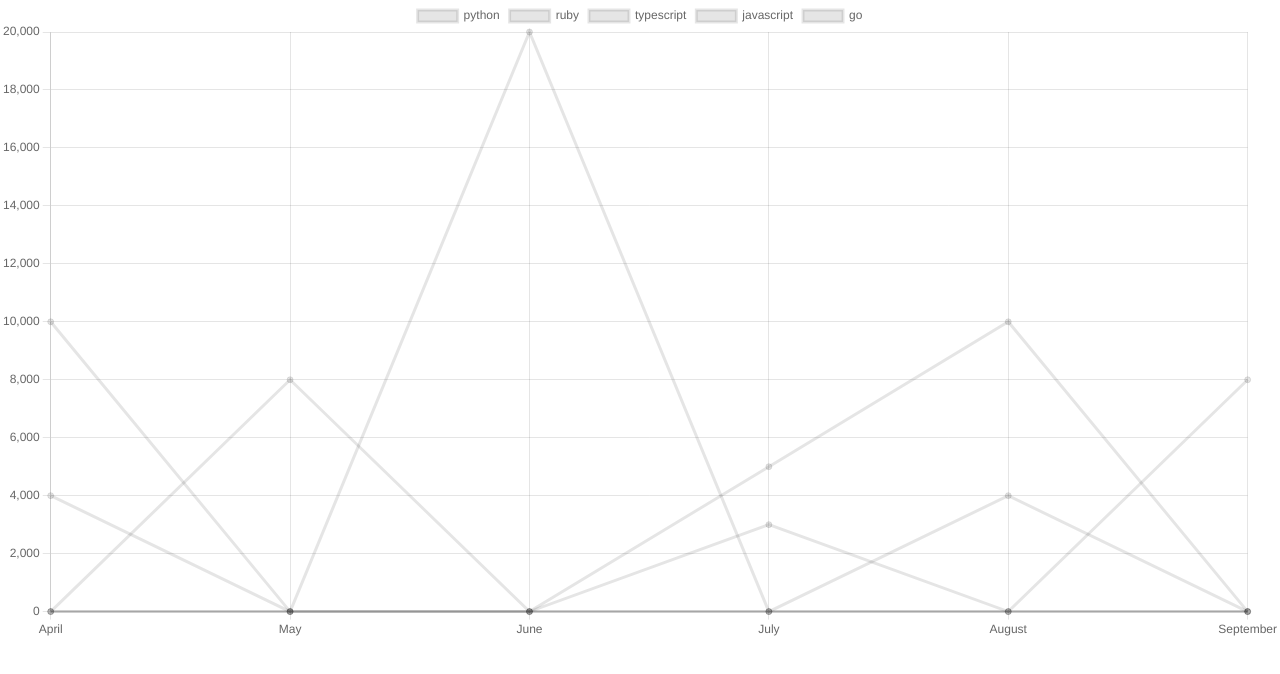
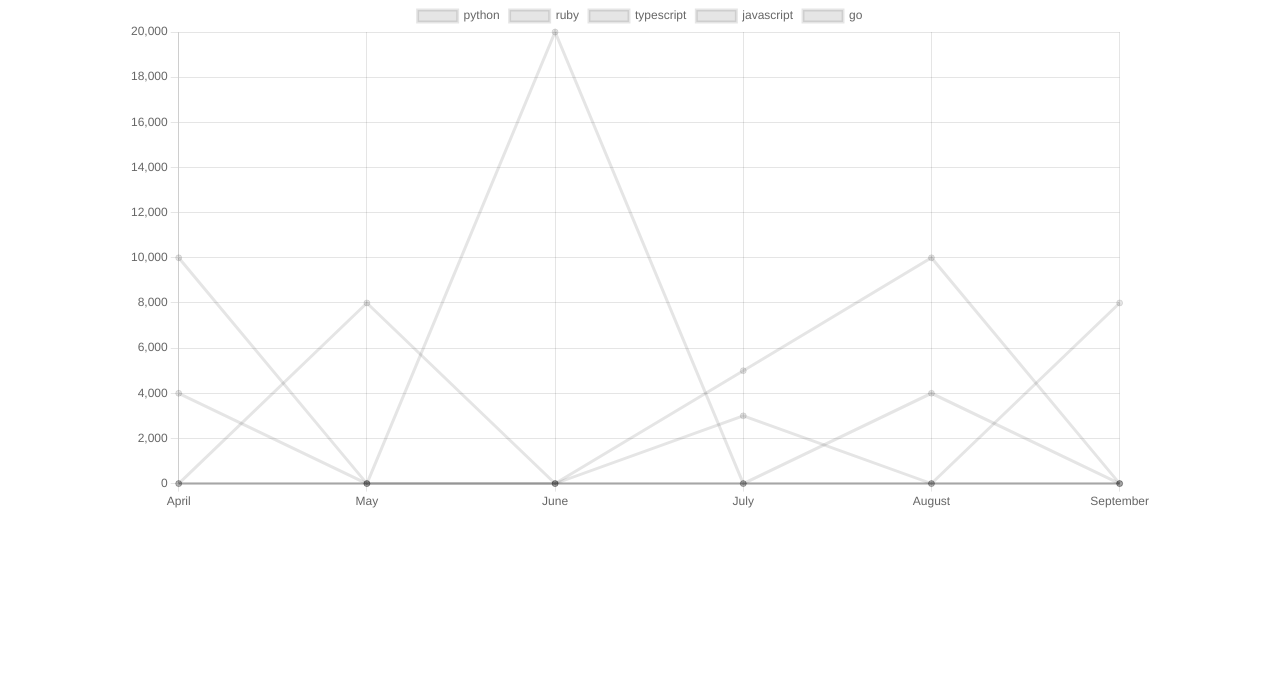
Before and after one commit to supporterz-vol5-1/Hackathon-vol5-frontend, a React (Create React App) app in the folder app/: page / in a window 1280 px wide. Shown: the top 674 px of the page. Built offline with nearby package versions, Linux system fonts and the light colour scheme.

Commit message:
グラフを中央に揃えた

```diff
--- a/app/src/App.css
+++ b/app/src/App.css
@@ -36,3 +36,12 @@
     transform: rotate(360deg);
   }
 }
+
+.out{
+    text-align: center;
+}
+
+.chart{
+    width: 80%;
+    display:inline-block;
+}
--- a/app/src/App.js
+++ b/app/src/App.js
@@ -1,11 +1,13 @@
 import React from "react";
 import Chart from "./Chart";
-import styles from "./App.css";
+import "./App.css";
 
 const App = () => {
   return (
-    <div class={styles.chart}>
-      <Chart />
+    <div className="out">
+      <div className="chart">
+        <Chart />
+      </div>
     </div>
   );
 };
```
